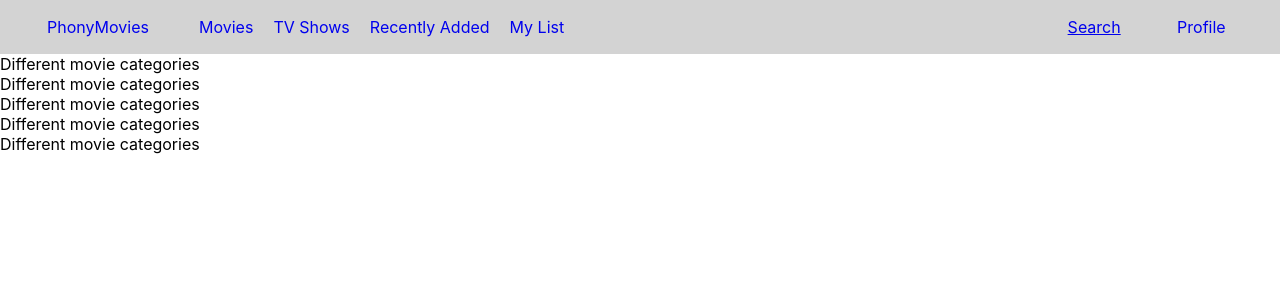
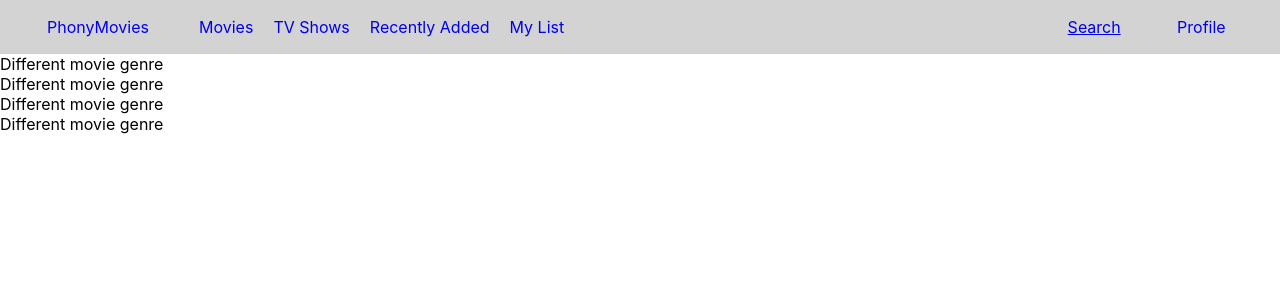
Before and after one commit to DannyShien/Phony-Movie, a React (Create React App) app: page / in a window 1280 px wide. Shown: the top 300 px of the page. Built offline with nearby package versions, Linux system fonts and the light colour scheme; no server answers.

Commit message:
Set up Genre.js and decide on what state that i need

```diff
--- /dev/null
+++ b/src/components/Genre.js
@@ -0,0 +1,12 @@
+import React from 'react';
+
+const Genre = ({action}) => {
+    console.log(action)
+    return (
+        <div>
+
+        </div>
+    )
+}
+
+export default Genre;
--- a/src/components/PhonyMovie.js
+++ b/src/components/PhonyMovie.js
@@ -1,12 +1,21 @@
 import React, { Component } from 'react';
 // import { Link } from 'react-router-dom';
-
+import Genre from './Genre';
 
 class PhonyMovie extends Component {
     constructor(props) {
         super(props);
         this.state = {
-            // genre: []
+            genre: [],
+            action: '',
+            adventure: '',
+            animation: '',
+            comedy: '',
+            documentary: '',
+            drama: '',
+            horror: '',
+            scifi: '',
+            thriller: ''
         }
     }
 
@@ -28,26 +37,34 @@ class PhonyMovie extends Component {
     getMovieGenre = () => {
         const TMDB = `${process.env.REACT_APP_TMDB_KEY}`
         fetch(`https://api.themoviedb.org/3/genre/movie/list?api_key=${TMDB}&language=en-US`)
-            .then((response) => {
-                // console.log(response.json())
-            })
-            // .catch(err => {console.log(err)})
-            // .then(this.genre)
+            // NOTE: Remember to "return" the response!! This will save you hours of research. Lol
+            // On the bright side, I learned a bit more about async/await! #noloss #onlylessons
+            .then(r => {return r.json()})
+            .catch(err => {console.log(err)})
+            .then(this.genre)
     }
-    genre = (genre) => {
-        console.log(`MOVIE GENRE: `, genre)
+    genre = (genreObj) => {
+        const genreList = genreObj.genres
+        console.log(`MOVIE GENRE: `, genreList)
+        let action = genreList[0]
+        // console.log(action)
+
+        this.setState({
+            genre: genreList,
+            action: action
+        })
     }
-
-
 
     render() {
         return (
             <div>
-                <div>Different movie categories</div>
-                <div>Different movie categories</div>
-                <div>Different movie categories</div>
-                <div>Different movie categories</div>
-                <div>Different movie categories</div>
+                <Genre
+                    action = {this.state.action}
+                />
+                <div>Different movie genre</div>
+                <div>Different movie genre</div>
+                <div>Different movie genre</div>
+                <div>Different movie genre</div>
             </div>
         )
     }
```
